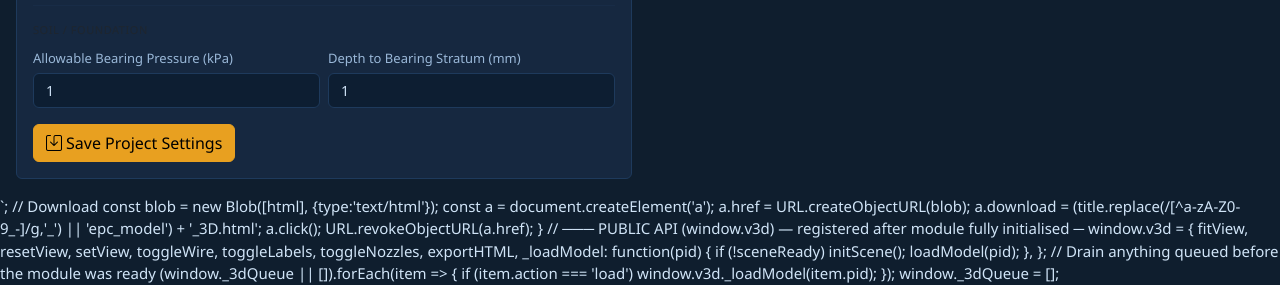
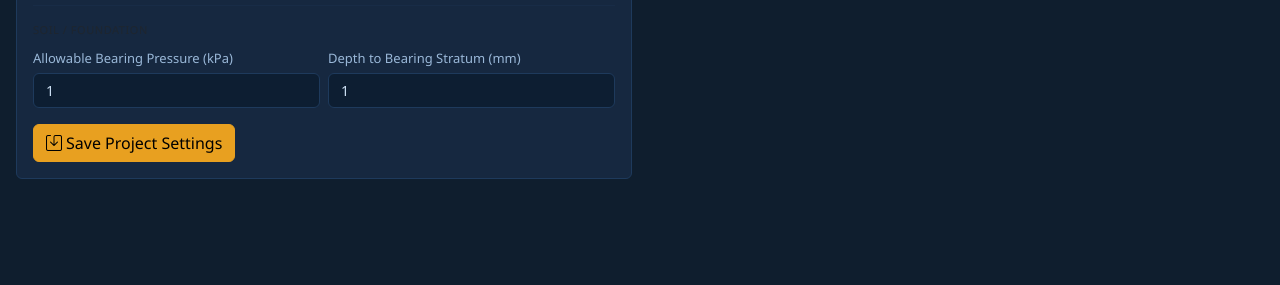
Before and after one commit to suryarasp/PlantLayout, a Flask app: page / in a window 1280 px wide. Shown: the part 560-845 px from the top of the page. After the commit the page ends 739 px from the top, so only its background shows below. Run offline with Flask 3, Linux system fonts and the light colour scheme; data comes from the database, SQL or seed files in the repository; tables that the repository leaves empty hold one stand-in row (values such as "Sample post"); some libraries are stand-ins or nearby versions.

Commit message:
Fix exportHTML() — escape </script> tags inside template literal
The exportHTML() function builds a standalone HTML string as a JS
template literal. Unescaped </script> inside that string caused the
browser HTML parser to prematurely close the outer <script type="module">
block, rendering the remaining module source code as visible page text
instead of executing it. Escaped both occurrences as <\/script>.

Co-Authored-By: Claude Sonnet 4.6 <noreply@anthropic.com>

```diff
--- a/templates/index.html
+++ b/templates/index.html
@@ -3022,7 +3022,7 @@ canvas{display:block}
   </div>
   <div class="status" id="status">Loading…</div>
 </div>
-<script type="importmap">{"imports":{"three":"https://cdn.jsdelivr.net/npm/three@0.162.0/build/three.module.js","three/addons/":"https://cdn.jsdelivr.net/npm/three@0.162.0/examples/jsm/"}}</script>
+<script type="importmap">{"imports":{"three":"https://cdn.jsdelivr.net/npm/three@0.162.0/build/three.module.js","three/addons/":"https://cdn.jsdelivr.net/npm/three@0.162.0/examples/jsm/"}}<\/script>
 <script type="module">
 import * as THREE from 'three';
 import { OrbitControls } from 'three/addons/controls/OrbitControls.js';
@@ -3236,7 +3236,7 @@ fitAll();
 document.getElementById('status').textContent=DATA.equipment.length+' equipment · '+DATA.members.length+' members';
 
 (function animate(){requestAnimationFrame(animate);controls.update();labelGroup.children.forEach(s=>s.quaternion.copy(camera.quaternion));renderer.render(scene,camera);})();
-</script>
+<\/script>
 </body></html>`;
 
   // Download
```
